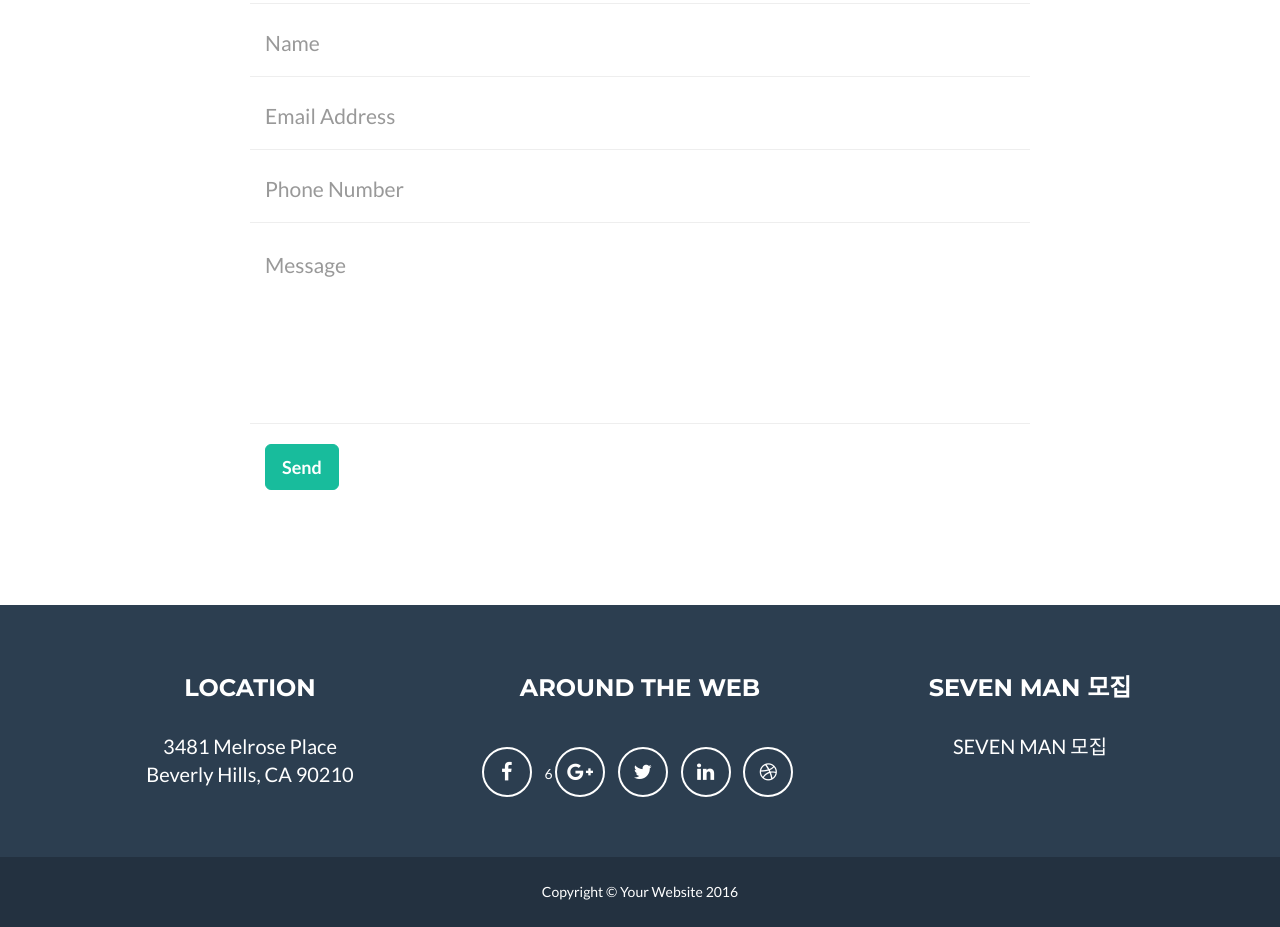
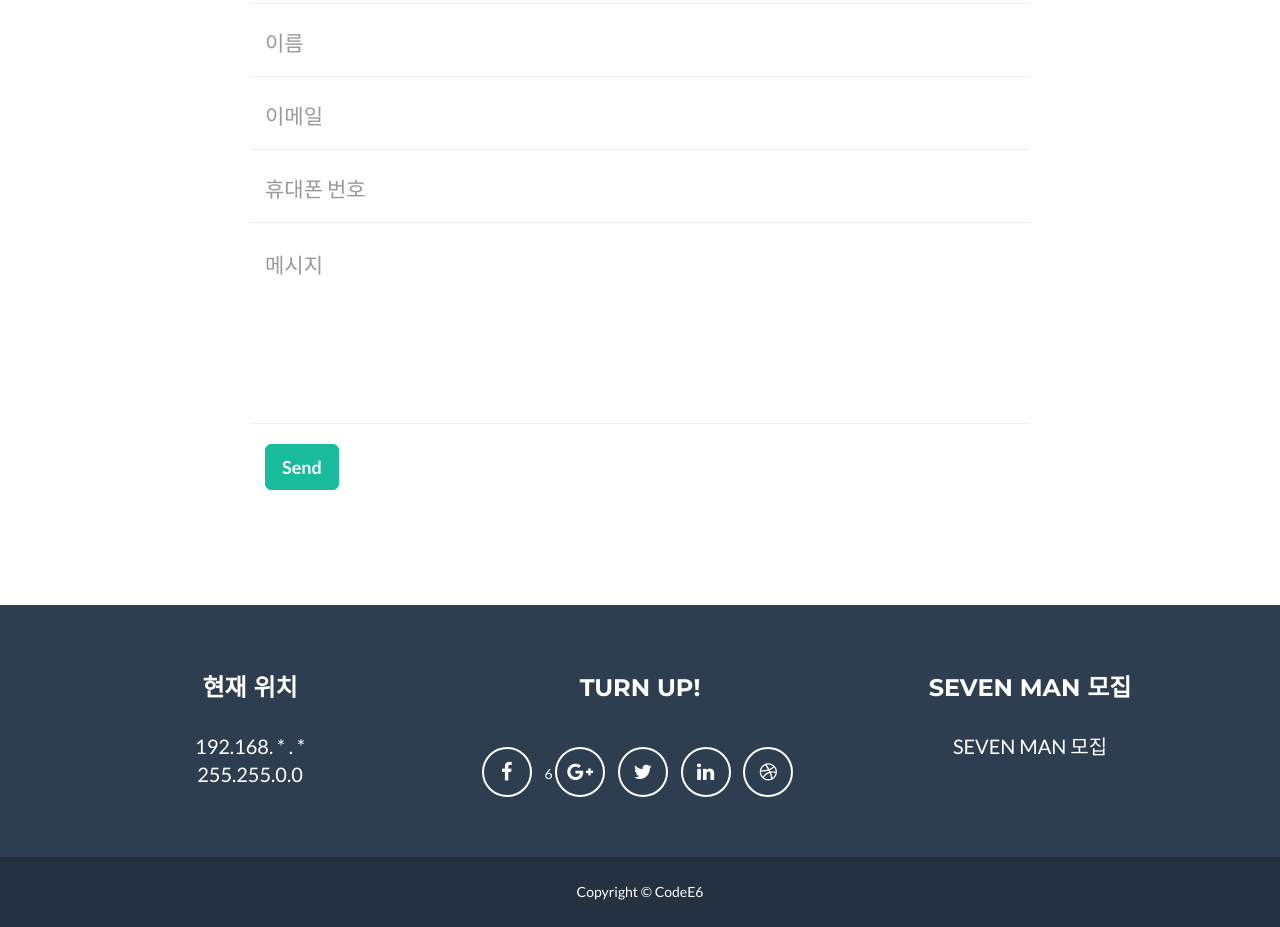
Before and after one commit to lcm1746/lcm1746.github.io, a website: page index.html in a window 1280 px wide. Shown: the part 3205-4132 px from the top of the page. Drawn offline with nearby package versions, Linux system fonts and the light colour scheme.

Commit message:
Update index.html

```diff
--- a/index.html
+++ b/index.html
@@ -191,28 +191,28 @@
                         <div class="row control-group">
                             <div class="form-group col-xs-12 floating-label-form-group controls">
                                 <label for="name">Name</label>
-                                <input type="text" class="form-control" placeholder="Name" id="name" required data-validation-required-message="Please enter your name.">
+                                <input type="text" class="form-control" placeholder="이름" id="name" required data-validation-required-message="이름!">
                                 <p class="help-block text-danger"></p>
                             </div>
                         </div>
                         <div class="row control-group">
                             <div class="form-group col-xs-12 floating-label-form-group controls">
                                 <label for="email">Email Address</label>
-                                <input type="email" class="form-control" placeholder="Email Address" id="email" required data-validation-required-message="Please enter your email address.">
+                                <input type="email" class="form-control" placeholder="이메일" id="email" required data-validation-required-message="이메일!">
                                 <p class="help-block text-danger"></p>
                             </div>
                         </div>
                         <div class="row control-group">
                             <div class="form-group col-xs-12 floating-label-form-group controls">
                                 <label for="phone">Phone Number</label>
-                                <input type="tel" class="form-control" placeholder="Phone Number" id="phone" required data-validation-required-message="Please enter your phone number.">
+                                <input type="tel" class="form-control" placeholder="휴대폰 번호" id="phone" required data-validation-required-message="휴대폰 없나요?">
                                 <p class="help-block text-danger"></p>
                             </div>
                         </div>
                         <div class="row control-group">
                             <div class="form-group col-xs-12 floating-label-form-group controls">
                                 <label for="message">Message</label>
-                                <textarea rows="5" class="form-control" placeholder="Message" id="message" required data-validation-required-message="Please enter a message."></textarea>
+                                <textarea rows="5" class="form-control" placeholder="메시지" id="message" required data-validation-required-message="Please enter a message."></textarea>
                                 <p class="help-block text-danger"></p>
                             </div>
                         </div>
@@ -235,12 +235,12 @@
             <div class="container">
                 <div class="row">
                     <div class="footer-col col-md-4">
-                        <h3>Location</h3>
-                        <p>3481 Melrose Place
-                            <br>Beverly Hills, CA 90210</p>
+                        <h3>현재 위치</h3>
+                        <p>192.168. * . *
+                            <br>255.255.0.0</p>
                     </div>
                     <div class="footer-col col-md-4">
-                        <h3>Around the Web</h3>
+                        <h3>Turn UP!</h3>
                         <ul class="list-inline">
                             <li>
                                 <a href="#" class="btn-social btn-outline"><span class="sr-only">Facebook</span><i class="fa fa-fw fa-facebook"></i></a>
@@ -270,7 +270,7 @@
             <div class="container">
                 <div class="row">
                     <div class="col-lg-12">
-                        Copyright &copy; Your Website 2016
+                        Copyright &copy; CodeE6
                     </div>
                 </div>
             </div>
```
